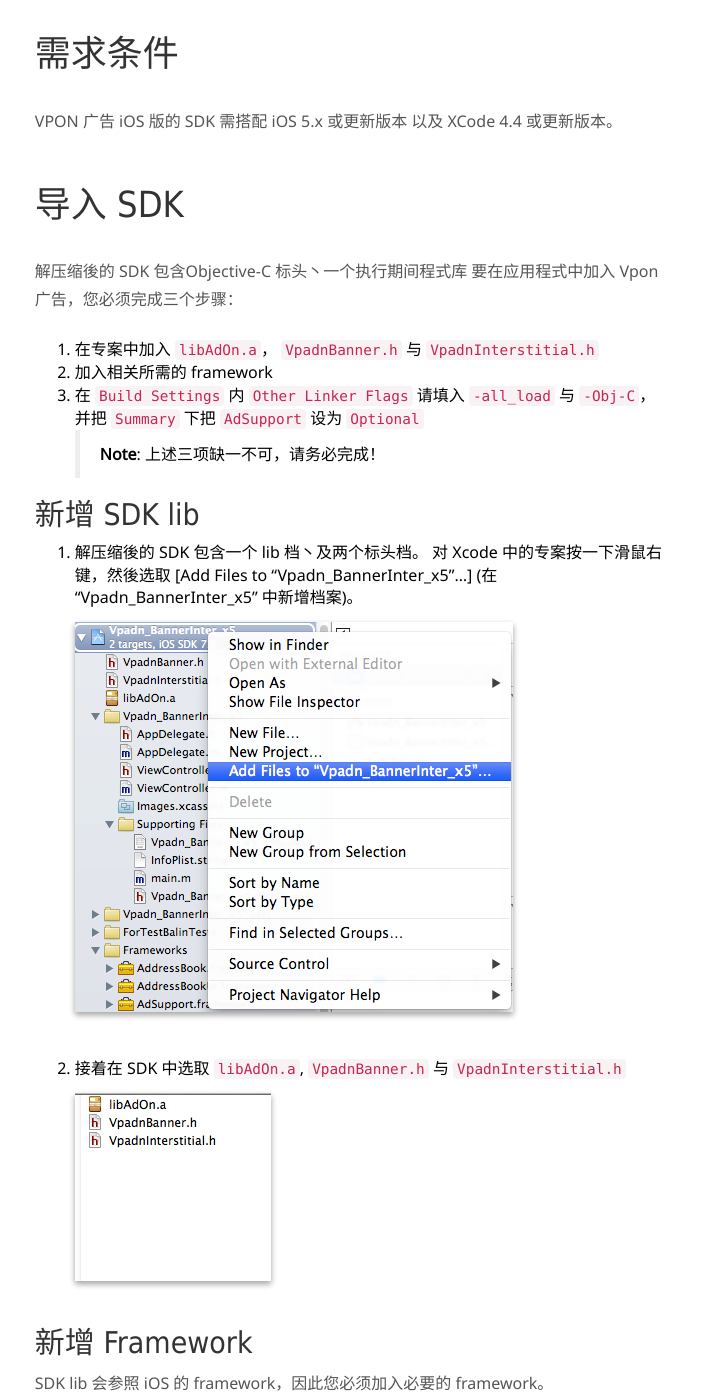
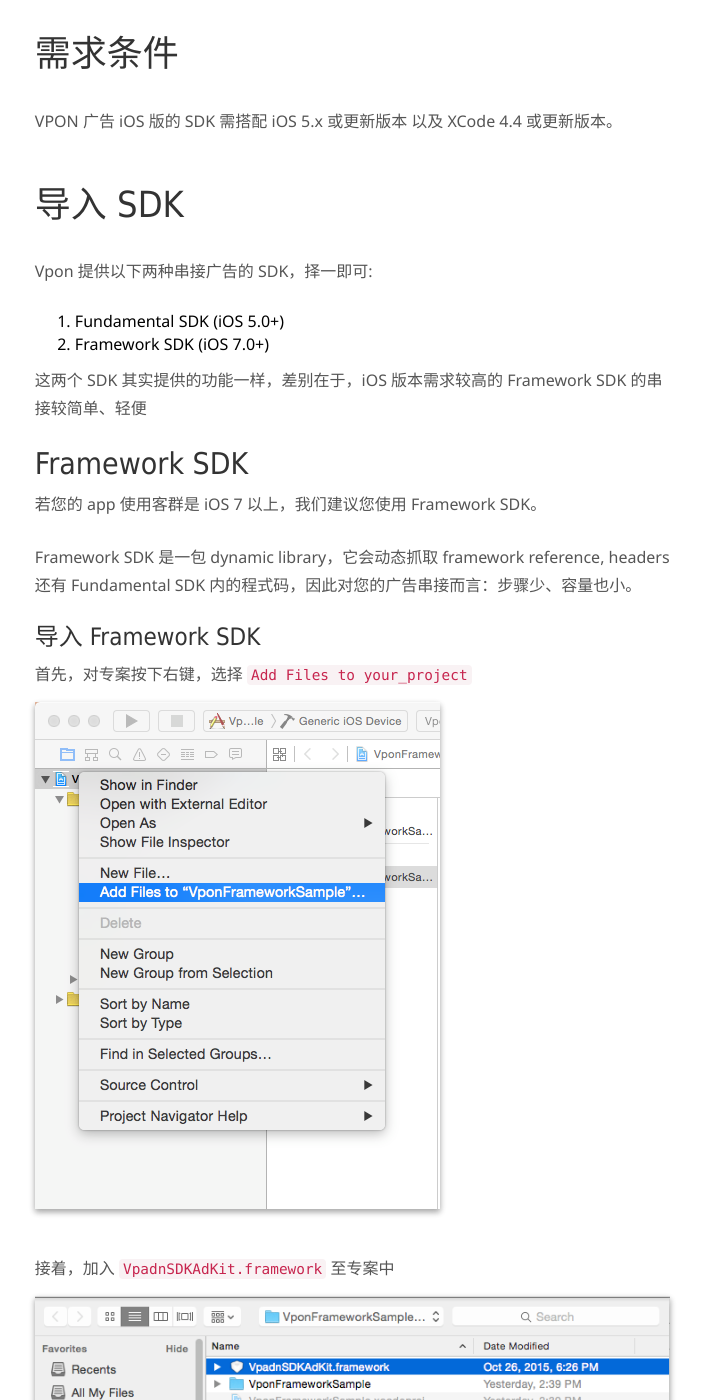
Before and after one commit to vpon-sdk/vpon-sdk.github.io, a Jekyll site: the page built from zh-cn/ios/ios-integration-guide.zh-cn.md, in a window 1280 px wide and 1400 px high, scrolled down 808 px. Shown: the whole window, without its empty margins (237-941 px from the left). Built offline with Jekyll 4.4.1, drawn with Linux system fonts in a browser that asks for light colours; nearby versions of some CDN libraries; Markdown is read by kramdown in place of the engine named in the settings; some of the changed text lies outside the part shown.

Commit message:
framework sdk information updated
framework sdk information updated

````diff
--- a/zh-cn/ios/ios-integration-guide.zh-cn.md
+++ b/zh-cn/ios/ios-integration-guide.zh-cn.md
@@ -29,26 +29,64 @@
 
 # 导入 SDK
 ---
-解压缩後的 SDK 包含Objective-C 标头丶一个执行期间程式库 要在应用程式中加入 Vpon 广告，您必须完成三个步骤：
+
+Vpon 提供以下两种串接广告的 SDK，择一即可:<br>
+  1. Fundamental SDK (iOS 5.0+)<br>
+  2. Framework SDK (iOS 7.0+)
+
+这两个 SDK 其实提供的功能一样，差别在于，iOS 版本需求较高的 Framework SDK 的串接较简单、轻便
+
+## Framework SDK
+
+若您的 app 使用客群是 iOS 7 以上，我们建议您使用 Framework SDK。
+
+Framework SDK 是一包 dynamic library，它会动态抓取 framework reference, headers 还有 Fundamental SDK 内的程式码，因此对您的广告串接而言：步骤少、容量也小。
+
+### 导入 Framework SDK
+
+首先，对专案按下右键，选择 `Add Files to your_project`
+![]({{site.imgurl}}/ios_framework_1.png)
+
+接着，加入 `VpadnSDKAdKit.framework` 至专案中
+![]({{site.imgurl}}/ios_framework_2.png)
+
+再来，至专案设定选项中的 `General` 下方的 `Embedded Binaries` 中点击 `+`，新增 `VpadnSDKAdKit.framework`
+![]({{site.imgurl}}/ios_framework_3.png)
+
+记得，确认一下 `Embedded Binaries` 内是否已加入此 framework
+![]({{site.imgurl}}/ios_framework_4.png)
+
+最后，至专案中透过 “@import VpadnSDKAdKit” 引入 SDK
+
+```Objective-C
+@import VpadnSDKAdKit
+```
+![]({{site.imgurl}}/ios_framework_5.png)
+
+> **Note:** <br>
+> 再次提醒您 Framework SDK **只对 iOS 7.0 以上的装置有用**。
+> 若您的 app 还支援 7.0 以下的装置，请勿使用此 framework，而是使用 [Fundamental SDK](#fundamental-sdk)。
+
+
+
+## Fundamental SDK
+解压缩后的 SDK 包含Objective-C 标头、一个执行期间程式库 要在应用程式中加入 Vpon 广告，您必须完成三个步骤：
 
 1. 在专案中加入 `libAdOn.a`， `VpadnBanner.h` 与 `VpadnInterstitial.h`
 2. 加入相关所需的 framework
 3. 在 `Build Settings` 内 `Other Linker Flags` 请填入 `-all_load` 与 `-Obj-C`，并把 `Summary` 下把 `AdSupport` 设为 `Optional`
+
 > **Note**: 上述三项缺一不可，请务必完成！
 
-## 新增 SDK lib
-1. 解压缩後的 SDK 包含一个 lib 档丶及两个标头档。 对 Xcode 中的专案按一下滑鼠右键，然後选取 [Add Files to "Vpadn_BannerInter_x5"...] (在 "Vpadn_BannerInter_x5" 中新增档案)。
+### 新增 SDK lib
+1. 解压缩后的 SDK 包含一个 lib 档、及两个标头档。 对 Xcode 中的专案按一下滑鼠右键，然后选取 [Add Files to "Vpadn_BannerInter_x5"...] (在 "Vpadn_BannerInter_x5" 中新增档案)。
 ![IOS-add-file_vpadn.png]
 2. 接着在 SDK 中选取 `libAdOn.a`, `VpadnBanner.h` 与 `VpadnInterstitial.h`
 ![IOS-add-lib&header_vpadn]
 
 ## 新增 Framework
 SDK lib 会参照 iOS 的 framework，因此您必须加入必要的 framework。<br>
-加入方法有两种：<br>
-(1) 手动拉取所有 framework<br>
-(2) 加入 vpon all-in-one framework<br>
 
-###(1) 手动拉取所有 framework：<br>
 `AdSupport`, <br>
 `AssetsLibrary`, <br>
 `AudioToolbox`, <br>
@@ -70,34 +108,8 @@
 `SystemConfiguration`, <br>
 `UIKit`
 
-欲加入这些 Framework，请对 Vpadn_BannerInter_x5 这个专案名称按两下滑鼠，开启 `Build Phases` 分页下的 `Link Binary With Libraries` 下拉式选单，然後用画面上出现的 `+` 按钮加入 iOS SDK 中的架构。
+欲加入这些 Framework，请对 Vpadn_BannerInter_x5 这个专案名称按两下滑鼠，开启 `Build Phases` 分页下的 `Link Binary With Libraries` 下拉式选单，然后用画面上出现的 `+` 按钮加入 iOS SDK 中的架构。
 ![IOS-add-frameworks_vpadn]
-
-###(2) 加入 all-in-1 framework
-您可以选择只加入一个 framework 就好——也就是 all-in-1 framework，此 framework 会自动帮您 reference 没有加入丶但必须加入的 framework。但请特别注意，all-in-1 framework **只对 iOS 7.1 以上的装置有用**。若您的 app 还支援 7.1 以下的装置，请勿使用此 framework，而是用手动加入所有必须的 framework。
-
-首先，对专案按下右键，选择 `Add Files to your_project`
-![]({{site.imgurl}}/ios_framework_1.png)
-
-接着，加入 `VpadnSDKAdKit.framework` 至专案中
-![]({{site.imgurl}}/ios_framework_2.png)
-
-再来，至专案设定选项中的 `General` 下方的 `Embedded Binaries` 中点击 `+`，新增 `VpadnSDKAdKit.framework`
-![]({{site.imgurl}}/ios_framework_3.png)
-
-记得，确认一下 `Embedded Binaries` 内是否已加入此 framework
-![]({{site.imgurl}}/ios_framework_4.png)
-
-最後，至专案中透过 “@import VpadnSDKAdKit” 引入 SDK
-
-```Objective-C
-@import VpadnSDKAdKit
-```
-![]({{site.imgurl}}/ios_framework_5.png)
-
-> **Note:** <br>
-> 再次提醒您 all-in-1 framework **只对 iOS 7.1 以上的装置有用**。
-> 若您的 app 还支援 7.1 以下的装置，请勿使用此 framework，而是用手动加入所有必须的 framework。
 
 
 
````
Also changed, not shown: _includes/ios-download.md (+3 -3 lines), ios/ios-integration-guide.en.md (+3 -3 lines), jp/ios/ios-integration-guide.jp.md (+40 -28 lines), zh-tw/ios/ios-integration-guide.zh-tw.md (+43 -30 lines), 8 other files.
